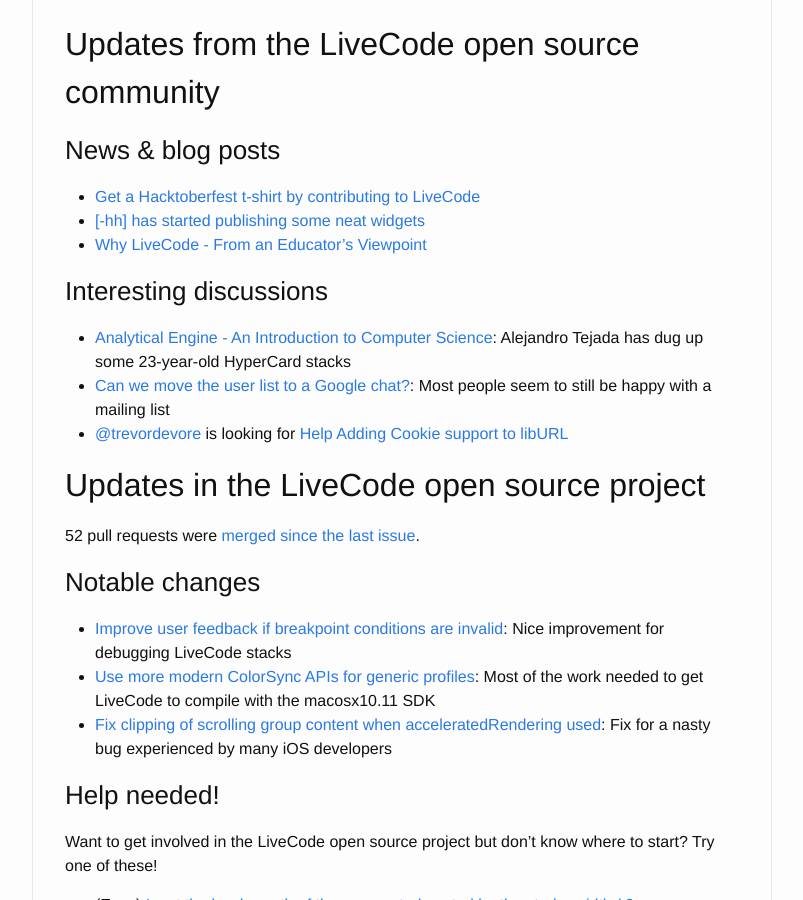
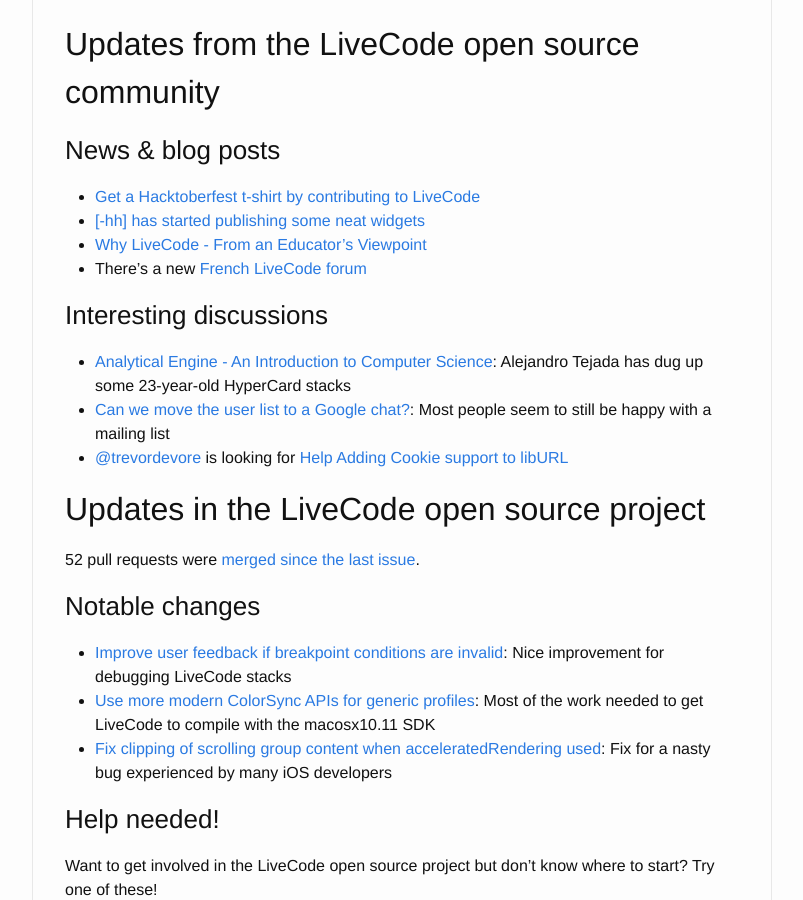
Before and after one commit to livecode/this-week-in-livecode, a Jekyll site: the page built from _posts/2016-10-03-this-week-in-livecode-53.markdown, in a window 1280 px wide and 900 px high, scrolled down 414 px. Shown: the whole window, without its empty margins (238-1041 px from the left). Built offline with Jekyll 4.4.1, drawn with Linux system fonts in a browser that asks for light colours.

Commit message:
Issue 53: Mention new French language forum

```diff
--- a/_posts/2016-10-03-this-week-in-livecode-53.markdown
+++ b/_posts/2016-10-03-this-week-in-livecode-53.markdown
@@ -18,6 +18,7 @@
 - [Get a Hacktoberfest t-shirt by contributing to LiveCode](https://livecode.com/get-a-hacktoberfest-t-shirt-by-contributing-to-livecode/)
 - [[-hh] has started publishing some neat widgets](http://forums.livecode.com/viewtopic.php?f=93&t=28020)
 - [Why LiveCode - From an Educator's Viewpoint](http://forums.livecode.com/viewtopic.php?f=107&t=26709#p146400)
+- There's a new [French LiveCode forum](http://livecode.rezolocal.com/)
 
 ### Interesting discussions
 
```
